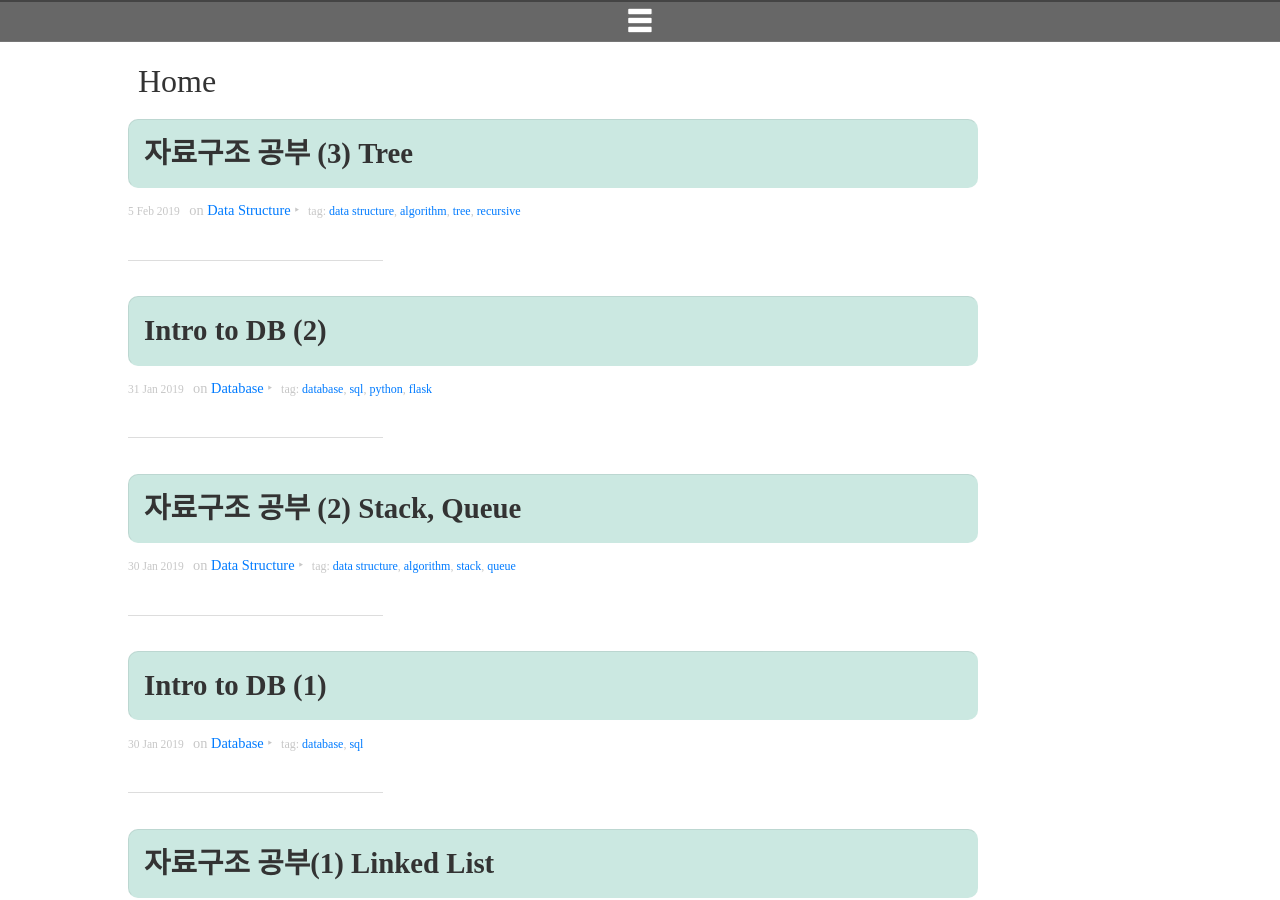
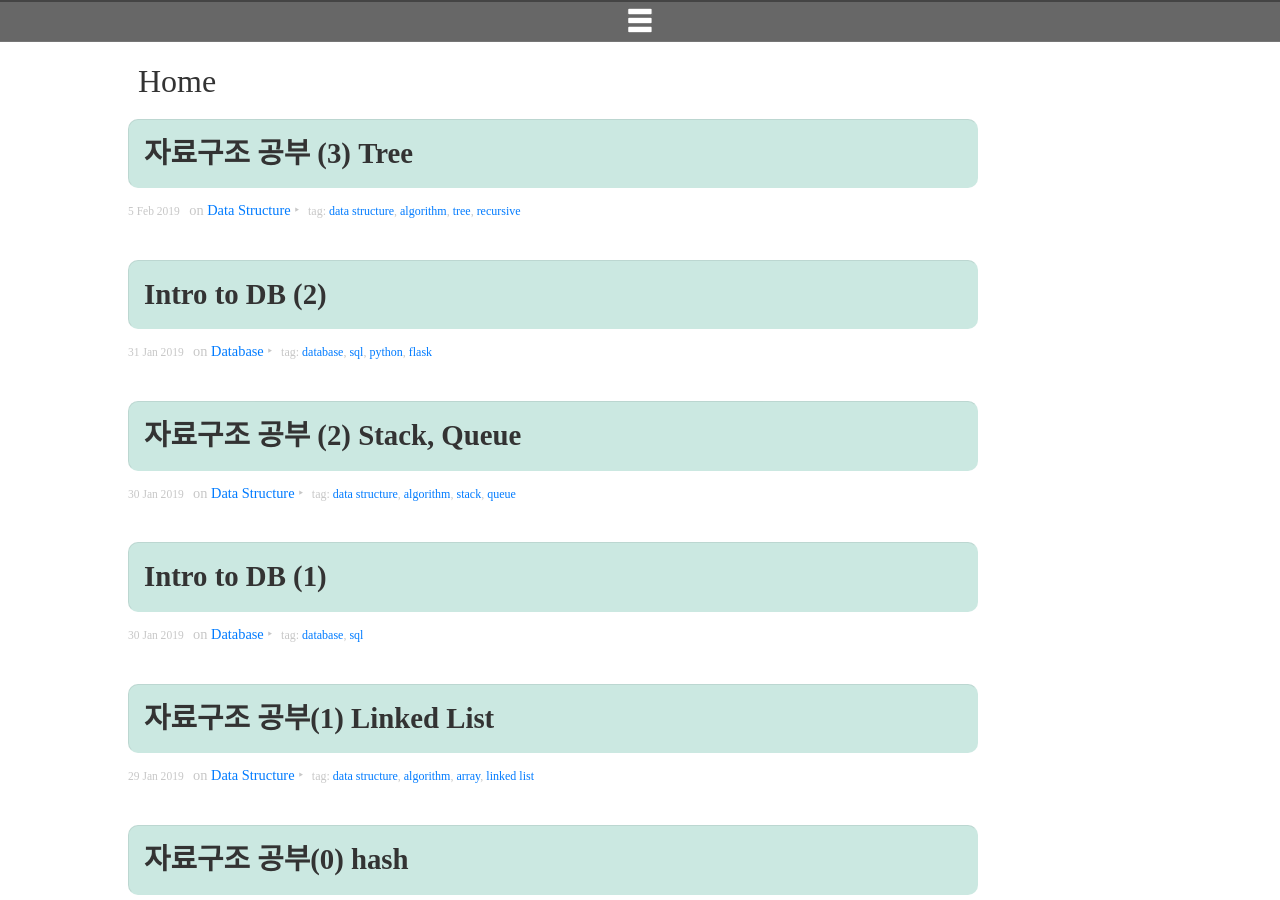
Before and after one commit to DongChanS/DongChanS.github.io, a Jekyll site: the page built from index.html, in a window 1280 px wide and 900 px high, scrolled down 360 px. Built offline with Jekyll 4.4.1, drawn with Linux system fonts in a browser that asks for light colours; nearby versions of some CDN libraries; some web fonts are replaced; the list of posts is cut into pages by our own code; grey boxes are pictures that could not be loaded.

Commit message:
Update index.html

```diff
--- a/index.html
+++ b/index.html
@@ -7,7 +7,7 @@
 
   <h2 style="border:none;background:none;"> Home </h2>
 
-  <ol class="post-list">
+  <ol class="post-list" style="margin-bottom:5px;">
     {% for post in paginator.posts %}
       <li>
         <h2 class="post-list__post-title post-title"><a href="{{ site.baseurl }}{{ post.url }}" title="{{ post.title }}">{{ post.title }}</a></h2>
@@ -21,7 +21,6 @@
             &#8227; <span class="post-meta__tags">tag: {% for tag in post.tags %}<a href="{{ site.baseurl }}/tags/#{{ tag }}">{{ tag }}</a>{% if forloop.last == false %}, {% endif %}{% endfor %}</span>
             {% endif %}
         </div>
-        <hr class="post-list__divider">
       </li>
     {% endfor %}
   </ol>
```
